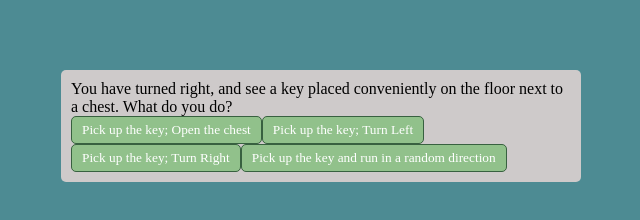
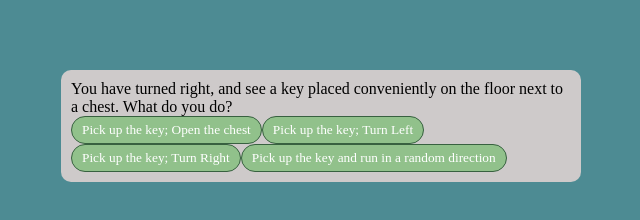
Before and after one commit to JohnnyC11y/Adventure-Game-CAPSTOP-PROJECT, a plain HTML site: page index.html in a window 1280 px wide. Both pictures are taken after a click on the button "Turn right". Shown: the part 274-494 px from the top of the page, 319-959 px from the left. Drawn offline with Linux system fonts and the light colour scheme.

Commit message:
added changes to be easier

```diff
--- a/script.js
+++ b/script.js
@@ -1,8 +1,10 @@
 // Get HTML elements where we display text and buttons//
 const textElement = document.getElementById('text');
 const optionButtonsElement = document.getElementById('option-buttons');
+
 // Keep track of the game state//
 let state = {};
+
 // Function to reset the game//
 function endGame() {
   // Reset the game state//
@@ -10,153 +12,111 @@ function endGame() {
   // Show the first text node//
   showTextNode(1);
 }
+
 // Function to display a specific text node//
 function showTextNode(textNodeIndex) {
-  // Find the text node with the given index//
-  const textNode = textNodes.find((textNode) => textNode.id === textNodeIndex);
-   // Display the text//
-  textElement.innerText = textNode.text;
-  // Remove existing buttons//
-  while (optionButtonsElement.firstChild) {
-    optionButtonsElement.removeChild(optionButtonsElement.firstChild);
-  }
-  // Create buttons for each option in the text node//
-  textNode.options.forEach((option) => {
-    if (showOption(option)) {
-      const button = document.createElement('button');
-      button.innerText = option.text;
-      button.classList.add('btn');
-      button.addEventListener('click', () => selectOption(option));
-      optionButtonsElement.appendChild(button);
-    }
-  });
+  const { text, options } = textNodes.find(node => node.id === textNodeIndex);
+  displayText(text);
+  resetButtons();
+  //&&==true boolean//
+  options.forEach(option => showOption(option) && createButton(option));
 }
-// Function to determine if an option should be displayed//
+// Function to display text node//
+function displayText(text) {
+  textElement.innerText = text;
+}
+
+// Check if option should be shown//
 function showOption(option) {
-  return option.requiredState === undefined || option.requiredState(state);
+  return !option.requiredState || option.requiredState(state);
 }
 // Function to handle when an option is selected//
 function selectOption(option) {
   const nextTextNodeId = option.nextText;
-  // If next text node ID is less than or equal to 0, end the game//
-  if (nextTextNodeId <= 0) {
-    endGame();
-  }
-  // Update the game state//
-  state = Object.assign(state, option.setState);
+  nextTextNodeId <= 0 ? endGame() : updateStateAndShow(nextTextNodeId, option.setState);
+}
+
+// Update state and show next text node//
+function updateStateAndShow(nextTextNodeId, setState) {
+  state = { ...state, ...setState };
   showTextNode(nextTextNodeId);
 }
-// Array containing different text nodes in the game//
+
+// Reset buttons//   // Remove existing buttons//
+function resetButtons() {
+  while (optionButtonsElement.firstChild) {
+    optionButtonsElement.removeChild(optionButtonsElement.firstChild);
+  }
+}
+
+// Create buttons for each option in the text node//
+function createButton(option) {
+  const button = document.createElement('button');
+  button.innerText = option.text;
+  button.classList.add('btn');
+  button.addEventListener('click', () => selectOption(option));
+  optionButtonsElement.appendChild(button);
+}
+
+// Text nodes//
 const textNodes = [
-  // Each text node has an ID, text, and options//
   {
     id: 1,
     text: 'You see a long JavaScript Code approaching you. What do you do?',
     options: [
-      {
-        text: 'Turn right',
-        setState: { right: true },
-        nextText: 2
-      },
-      {
-        text: 'Turn Left',
-        nextText: 6
-      },
-      {
-        text: 'Do complete the Code(attack)',
-        nextText: 6
-      }
+      { text: 'Turn right', setState: { right: true }, nextText: 2 },
+      { text: 'Turn Left', nextText: 6 },
+      { text: 'Do complete the Code(attack)', nextText: 6 }
     ]
   },
   {
-    //More text nodes//
     id: 2,
     text: 'You have turned right, and see a key placed conveniently on the floor next to a chest. What do you do?',
     options: [
-      {
-        text: 'Pick up the key; Open the chest',
-        nextText: 6
-      },
-      {
-        text: 'Pick up the key; Turn Left',
-        requiredState: (currentState) => currentState.right,
-        setState: { left: false, key: true },
-        nextText: 3
-      },
-      {
-        text: 'Pick up the key; Turn Right',
-        nextText: 3
-      },
-      {
-        text: 'Pick up the key and run in a random direction',
-        nextText: 3
-      }
+      { text: 'Pick up the key; Open the chest', nextText: 6 },
+      { text: 'Pick up the key; Turn Left', nextText: 3 },
+      { text: 'Pick up the key; Turn Right', nextText: 6 },
+      { text: 'Pick up the key and run in a random direction', nextText: 6}
     ]
   },
   {
     id: 3,
     text: 'You turn left, you see a key place on a 10ft bookshelf. What do you do?',
     options: [
-      {
-        text: 'Attempt to climb up the bookshelf and aquire the key',
-        requiredState: (currentState) => currentState.right,
-          setState: { left: false, key: true },
-        nextText: 5
-      },
-      {
-        text: 'Bark for help',
-        nextText: 6
-      },
-      {
-        text: 'Jump',
-        nextText: 6
-      },
-      {
-        text: 'Turn right',
-        nextText: 6
-      }
+      { text: 'Attempt to climb up the bookshelf and acquire the key', nextText: 5 },
+      { text: 'Bark for help', nextText: 6 },
+      { text: 'Jump', nextText: 6 },
+      { text: 'Turn right', nextText: 6 }
     ]
   },
   {
     id: 5,
-    text: 'You jump down from the bookshelf, conviently where you have landed you aquire another key. Just 3 feet away from you, you see your owner in a big cage, with 3 keylocks on the door. But, you see the Javascript code monster approach you. What do you do? ',
+    text: 'You jump down from the bookshelf, conveniently where you have landed you acquire another key. Just 3 feet away from you, you see your owner in a big cage, with 3 keylocks on the door. But, you see the Javascript code monster approach you. What do you do?',
     options: [
-      {
-        text: 'Run to unlock all 3 locks',
-        nextText: 6
-      },
-      {
-        text: 'Leave and abandon your owner',
-        nextText: 6
-      },
-      {
-        text: 'Bark',
-        nextText: 13
-      }
+      { text: 'Run to unlock all 3 locks', nextText: 6 },
+      { text: 'Leave and abandon your owner', nextText: 6 },
+      { text: 'Bark', nextText: 13 }
     ]
   },
   {
     id: 6,
     text: 'You trigger a pressure plate and a cage drops on you. You are now stuck!',
     options: [
-      {
-        text: 'Trapped',
-        nextText: -1
-      }
-
+      { text: 'Trapped', nextText: -1 }
     ]
   },
   {
     id: 13,
-    text: 'The javascript code has caught up to you and put you in the cage along with your owne, but you see a suspicious looking phone placed next to the bed inside the cage. What could it be? ',
+    text: 'The JavaScript code has caught up to you and put you in the cage along with your owner, but you see a suspicious looking phone placed next to the bed inside the cage. What could it be?',
     options: [
-      {
-        text: 'Is the dog and owner ever gonna excape? Find out in Part 2...(TBC)',
-        nextText: -1
-
-      },
+      { text: 'Is the dog and owner ever gonna escape? Find out in Part 2...(TBC)', nextText: -1 }
     ]
   }
 ];
-// Starts or resets Game//
- endGame();
+
+// Start game
+endGame();
+
+// Basic math operation
+const result = 2 + 2;
+console.log(result); // Output: 4
--- a/style.css
+++ b/style.css
@@ -17,7 +17,7 @@ body {
   max-width: 50%;
   background-color: #cecaca;
   padding: 10px;
-  border-radius: 5px;
+  border-radius: 10px;
 }
 .btn- grid {
   display: grid;
@@ -28,7 +28,7 @@ body {
   .btn {
     background-color: hsl(113, 30%, 65%);
     border: 1px solid hsl(132, 27%, 30%);
-    border-radius: 5px;
+    border-radius: 100px;
     padding: 5px 10px;
     color: white;
     outline:none;
@@ -36,7 +36,7 @@ body {
   }
   .btn:hover{
     background-color: hsl(113, 45%, 80%);
-    border: 1px solid hsl(127, 35%, 75%);
+    border: 1px solid hsl(126, 18%, 59%);
     border-radius: 5px;
     padding: 5px 10px;
     color: white;
```
Also changed, not shown: index.html (+1 -1 lines).
